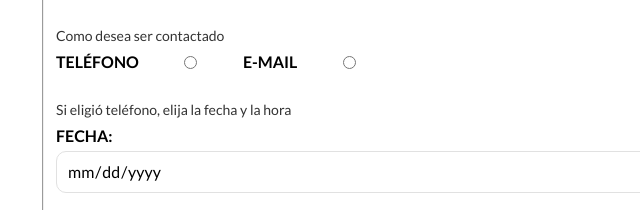
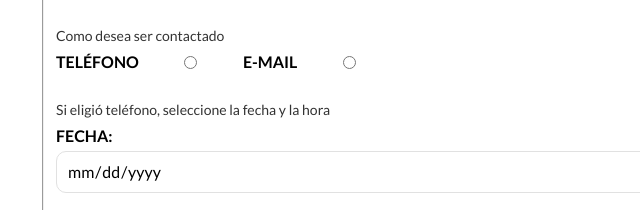
Before and after one commit to wacosta86/bienesRaices, a website: page contacto.html in a window 1280 px wide. Shown: the part 1767-1977 px from the top of the page, 0-640 px from the left. Drawn offline with Linux system fonts and the light colour scheme.

Commit message:
Cambiar texto parrafo de contacto

```diff
--- a/contacto.html
+++ b/contacto.html
@@ -86,7 +86,7 @@
                     <input name="contacto" type="radio" value="email" id="contactar-email">
                 </div>
 
-                <p>Si eligió teléfono, elija la fecha y la hora</p>
+                <p>Si eligió teléfono, seleccione la fecha y la hora</p>
 
                 <label for="fecha">Fecha:</label>
                 <input type="date" id="fecha">
```
